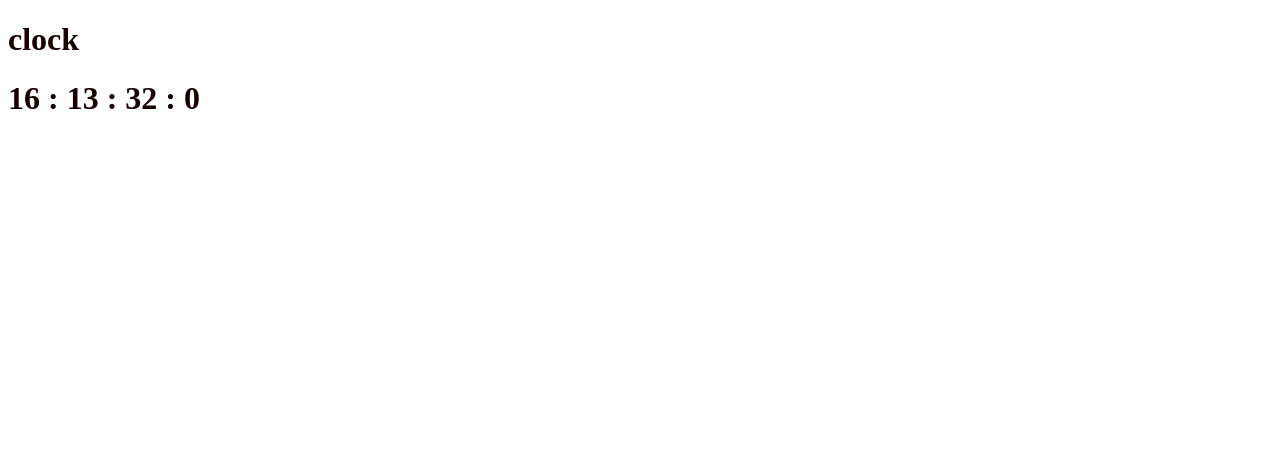
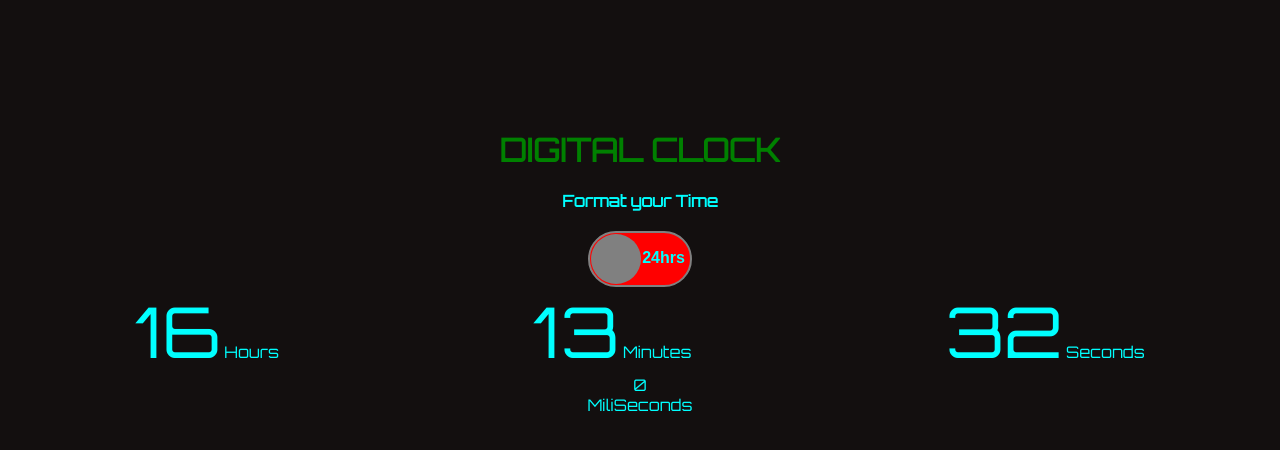
Before and after one commit to sukhepadda/JS-DigitalClock-Mini-Proj, a plain HTML site: page index.html in a window 1280 px wide. Drawn offline with Linux system fonts and the light colour scheme.

Commit message:
makes some changes

```diff
--- a/index.html
+++ b/index.html
@@ -7,14 +7,52 @@
     <meta name="viewport" content="width=device-width, initial-scale=1.0">
     <title>Document</title>
     <link rel="stylesheet" href="style.css">
+
+    <link href='https://fonts.googleapis.com/css?family=Orbitron' rel='stylesheet' type='text/css'>
+
 </head>
 
 <body>
-    <!-- clock -->
-    <h1>clock</h1>
-    <h1 id="clock"></h1>
+    <center>
+        <h1>DIGITAL CLOCK</h1>
+        <b>Format your Time</b>
+        <br><br>
+        <input type="checkbox" onchange="btnToggle();" id="switch"
+                    class="checkbox" />
+        <label for="switch" class="toggle">
 
-    <script src="script.js"></script>
+
+<p>12hrs    24hrs</p>
+
+
+        </label>
+    </center>
+        <div class="main">
+            <div>
+                <span id="clockHour"></span>
+                <label for="clockHour">Hours</label>
+            </div>
+            <div>
+                <span id="clockMin"></span>
+                <label for="clockMin">Minutes</label>
+            </div>
+            <div>
+                <span id="clockSec"></span>
+                <label for="clockSec">Seconds</label>
+            </div>
+        </div>
+        <div>
+            <span id="clockMiliSec"></span>
+            <br> <label for="clockMiliSec">MiliSeconds</label>
+        </div>
+
+        <div>
+            <span id="amPm"></span>
+
+        </div>
+        <!-- clock -->
+        <!-- <h1 id="clock"></h1> -->
+        <script src="script.js"></script>
 </body>
 
 </html>
--- a/script.js
+++ b/script.js
@@ -1,8 +1,30 @@
 // clock
+//
 function clock(){
     let currDateTime = new Date();
-    let currTime = `${currDateTime.getHours()} : ${currDateTime.getMinutes()} : ${currDateTime.getSeconds()} : ${currDateTime.getMilliseconds()}`;
-    document.querySelector('#clock').innerText = currTime;
+    let clockHour = currDateTime.getHours();
+    let clockMin = currDateTime.getMinutes();
+    let clockSec = currDateTime.getSeconds();
+    let clockMiliSec = currDateTime.getMilliseconds();
+
+
+
+
+    // document.querySelector('#clock').innerText = currTime;
+    document.querySelector('#clockHour').innerText = clockHour;
+    document.querySelector('#clockMin').innerText = clockMin;
+    document.querySelector('#clockSec').innerText = clockSec;
+    document.querySelector('#clockMiliSec').innerText = clockMiliSec;
+    // document.querySelector('#clock').innerText = currTime;
+}
+function btnToggle(){
+    let switchToggle = document.getElementById('switch').value;
+if(switchToggle.checked = true ){
+    console.log('hello' )
+}
+else {
+    console.log('nothing');
 }
 
+}
 setInterval(clock, 1);
--- a/style.css
+++ b/style.css
@@ -1,3 +1,76 @@
 body{
-    color: rgb(24, 0, 0);
+    background-color: rgb(19, 15, 15);
+    color: aqua;
+    text-align: center;
+    margin-top: 130px;
+    font-family: 'Orbitron', sans-serif;
 }
+#clockHour{
+    font-size: 70px;
+}
+#clockMin{
+    font-size: 70px;
+
+}
+#clockSec{
+    font-size: 70px;
+}
+#clockMiliSec{
+    padding:20px;
+}
+.main{
+    display: flex;
+    justify-content: center;
+}
+.main > div{
+    margin: auto;
+}
+
+h1 {
+    color: green;
+}
+
+/* toggle in label designing */
+.toggle {
+    position : relative ;
+    display : inline-block;
+    width : 100px;
+    height : 52px;
+    background-color: red;
+    border-radius: 30px;
+    border: 2px solid gray;
+}
+
+/* After slide changes */
+.toggle:after {
+    content: '';
+    position: absolute;
+    width: 50px;
+    height: 50px;
+    border-radius: 50%;
+    background-color: gray;
+    top: 1px;
+    left: 1px;
+    transition:  all 0.5s;
+}
+
+/* Toggle text */
+p {
+    font-family: Arial, Helvetica, sans-serif;
+    font-weight: bold;
+}
+
+/* Checkbox checked effect */
+.checkbox:checked + .toggle::after {
+    left : 49px;
+}
+
+/* Checkbox checked toggle label bg color */
+.checkbox:checked + .toggle {
+    background-color: green;
+}
+
+/* Checkbox vanished */
+.checkbox {
+    display : none;
+}
```
